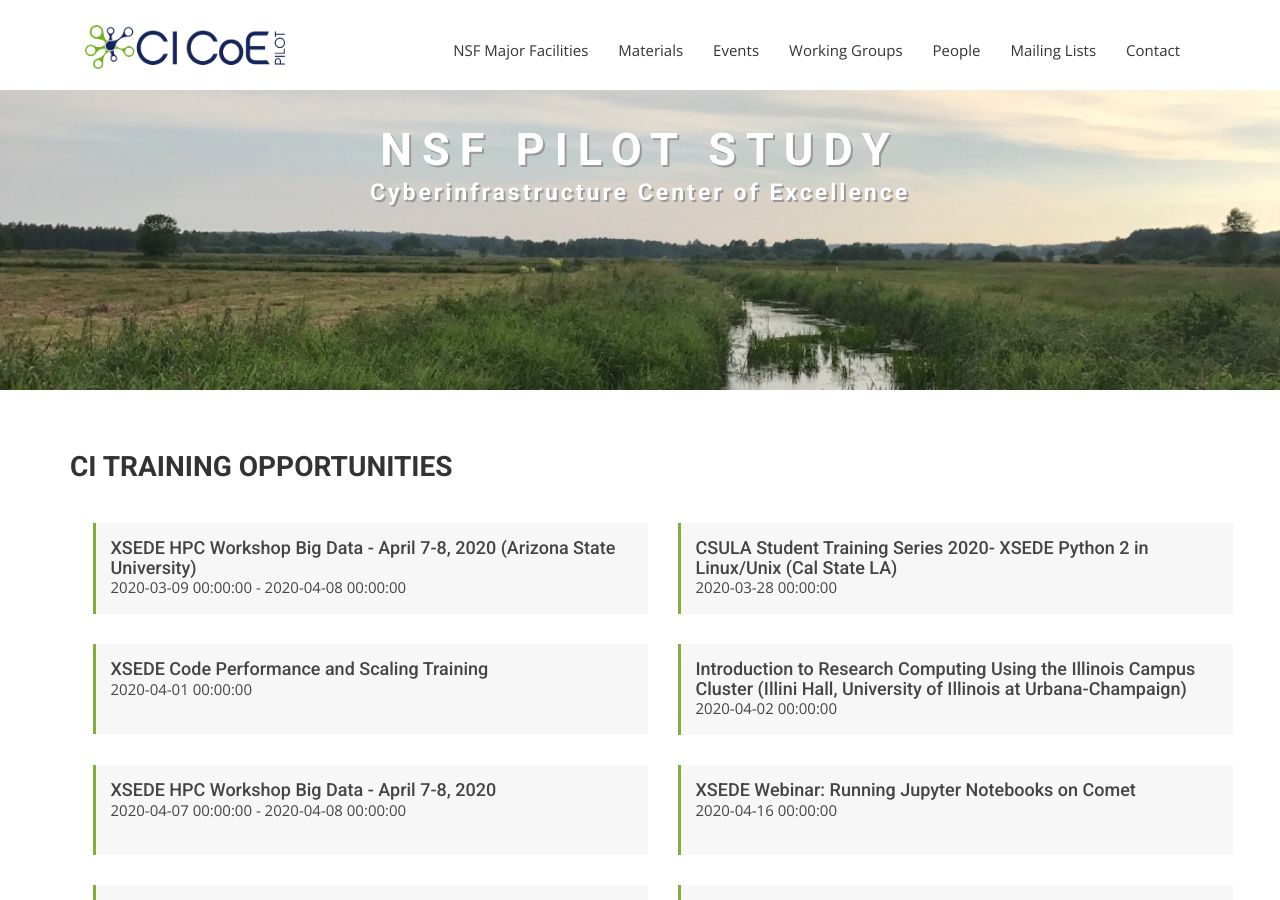
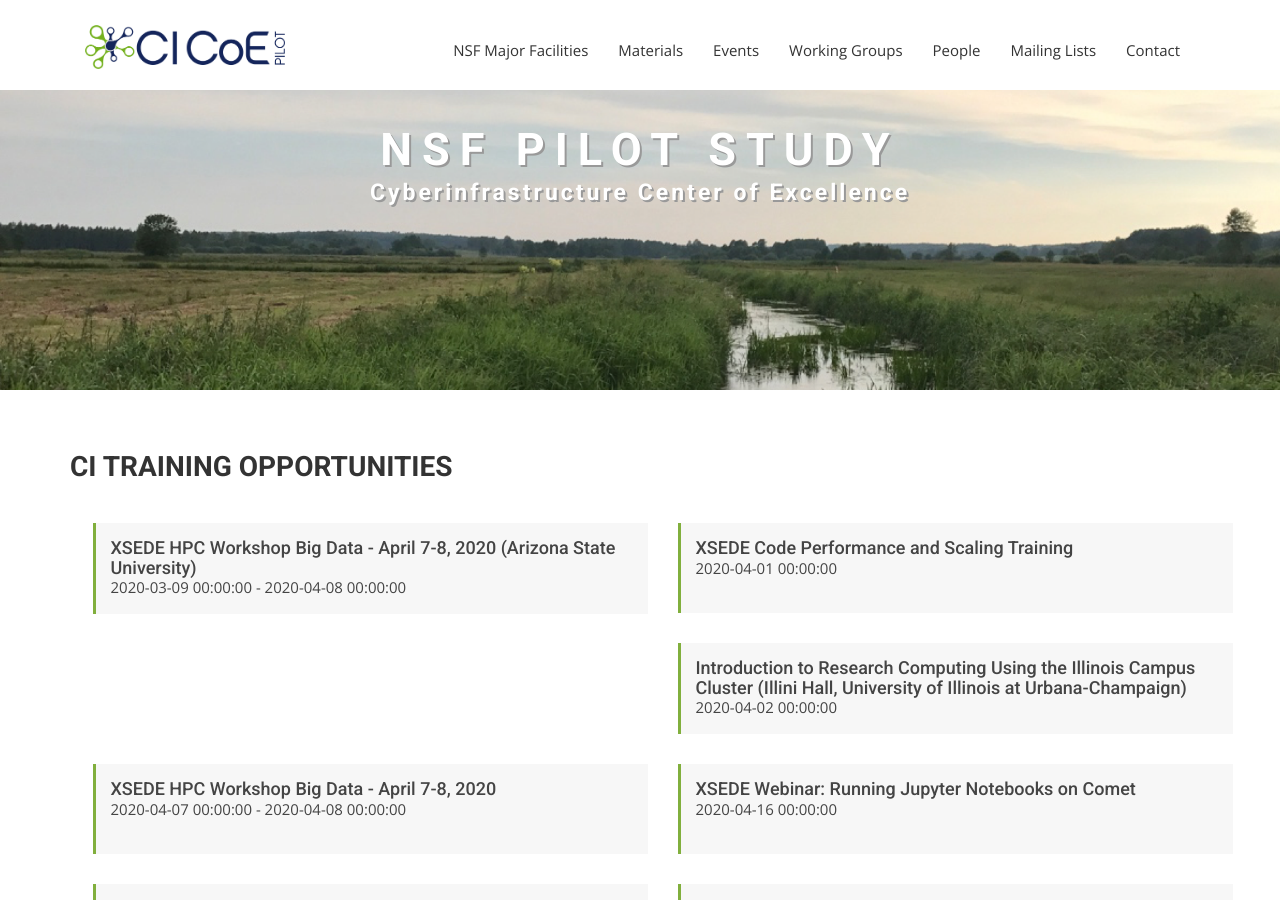
Before and after one commit to cicoe/cicoe.github.io, a Jekyll site: the page built from training_opportunities.html, in a window 1280 px wide and 900 px high. Built offline with Jekyll 4.4.1, drawn with Linux system fonts in a browser that asks for light colours; nearby versions of some CDN libraries; some web fonts are replaced.

Commit message:
updated training events

```diff
--- a/_data/training_opportunities.yml
+++ b/_data/training_opportunities.yml
@@ -2,12 +2,6 @@
   date: 2020-03-09 00:00:00 - 2020-04-08 00:00:00
   source: XSEDE
   title: XSEDE HPC Workshop Big Data - April 7-8, 2020 (Arizona State University)
-  website: "Registration closed"
-- categroy: Workshop
-  date: '2020-03-28 00:00:00'
-  source: XSEDE
-  title: CSULA Student Training Series 2020- XSEDE Python 2 in Linux/Unix (Cal State
-    LA)
   website: "Registration closed"
 - categroy: Workshop
   date: '2020-04-01 00:00:00'
```
